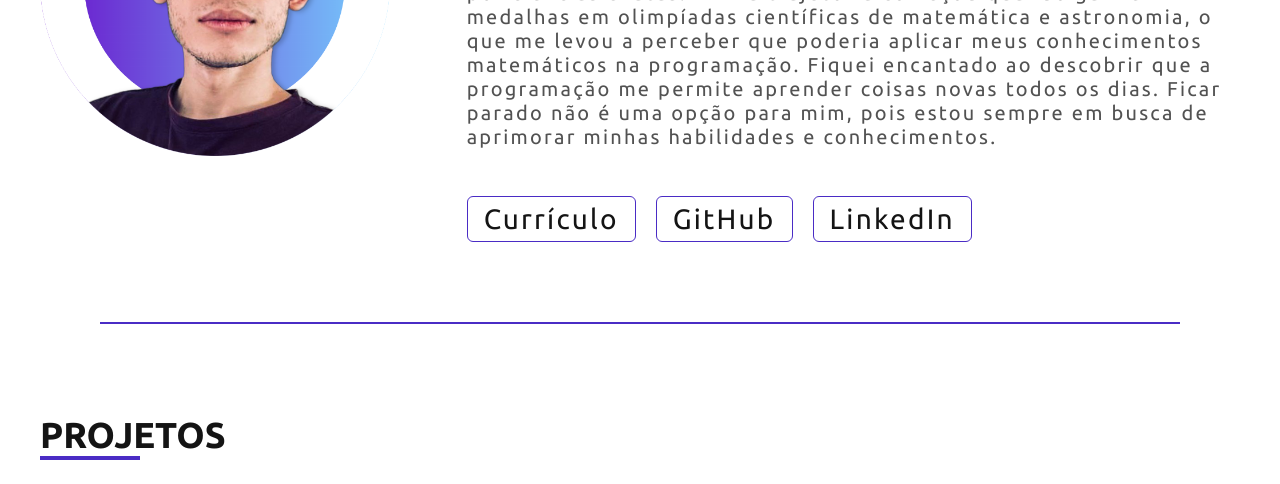
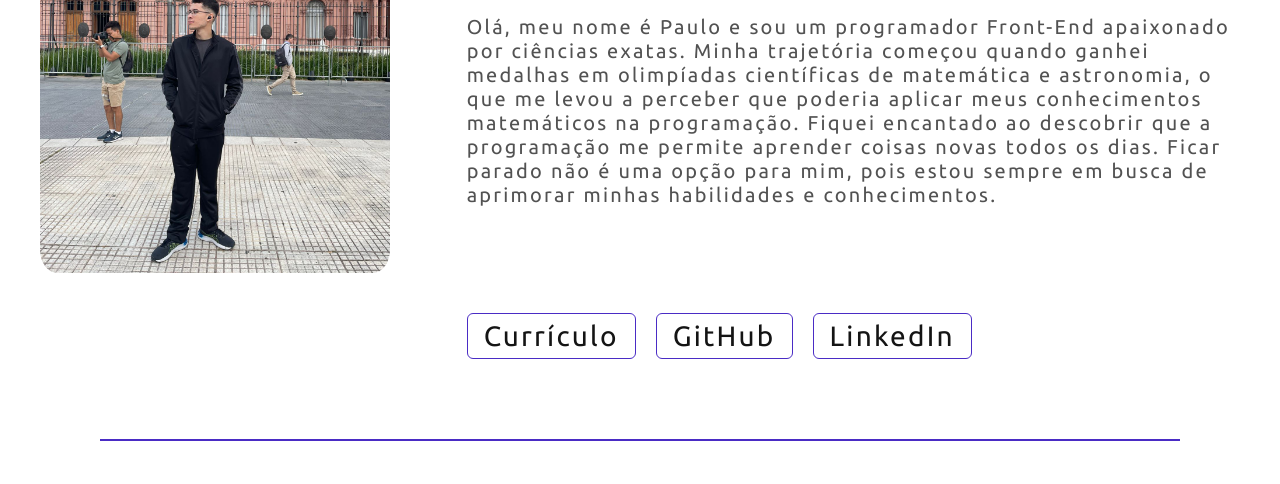
Before and after one commit to PauloFilho1/PauloFilho1.github.io, a plain HTML site: page index.html in a window 1280 px wide. Shown: the part 372-856 px from the top of the page. Drawn offline with Linux system fonts and the light colour scheme.

Commit message:
Atualização

```diff
--- a/index.html
+++ b/index.html
@@ -27,7 +27,7 @@
 
     <!--Apresentação-->
     <main class="intro">
-        <img class="intro-img" data-anime="200" src="media/FotoDoPerfil.png" alt="Foto de Paulo Castro">
+        <img class="intro-img"  data-anime="200" style="border-radius: 5%;" src="media/FotoDoPerfil.jpeg" alt="Foto de Paulo Castro">
         <div class="intro-txt">
             <h2 class="titulo-h2" data-anime="400">Desenvolvedor<br> front end</h2>
             <p class="paragrafo" data-anime="600">Olá, meu nome é Paulo e sou um programador Front-End apaixonado por ciências exatas.
```
Also changed, not shown: media/FotoDoPerfil.jpeg (added), media/FotoDoPerfil.png (deleted), 1 other file.
